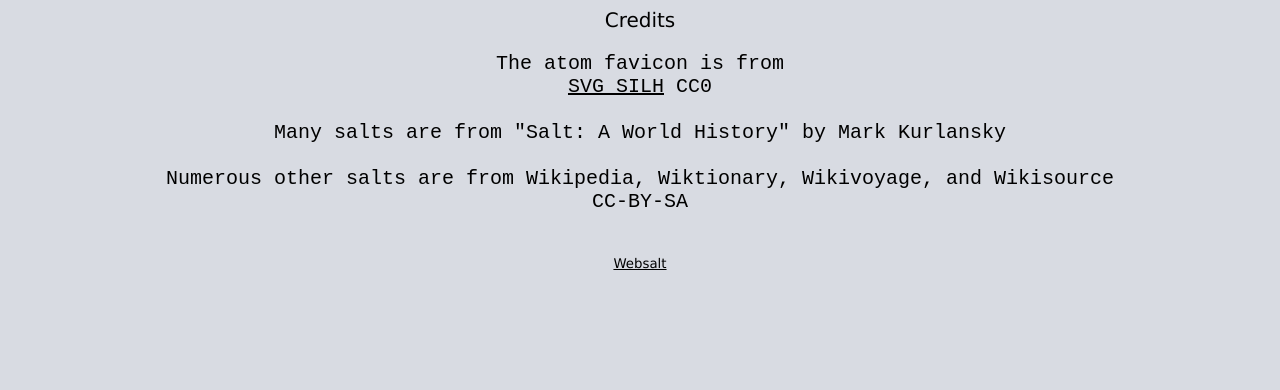
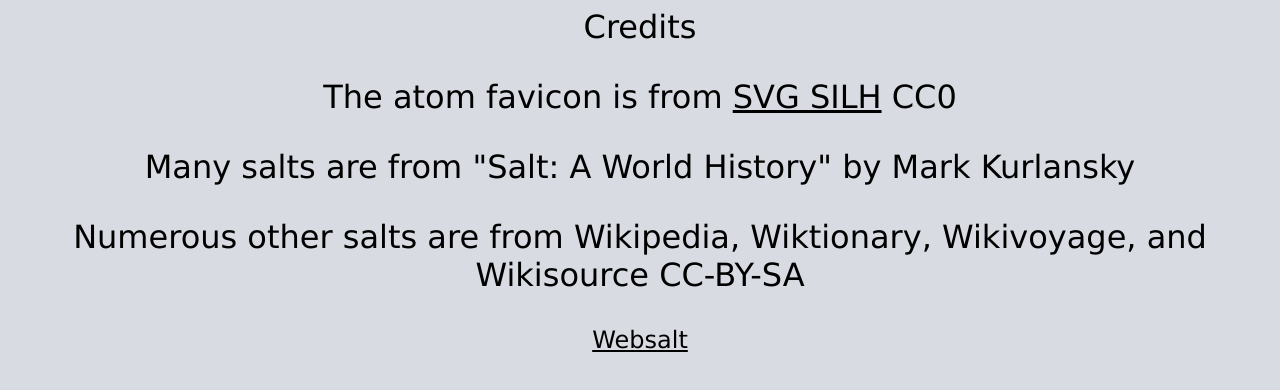
Before and after one commit to websalt/websalt.github.io, a plain HTML site: page credits.html in a window 1280 px wide. Drawn offline with Linux system fonts and the light colour scheme.

Commit message:
Make some style changes

```diff
--- a/credits.html
+++ b/credits.html
@@ -6,37 +6,27 @@
 <head>
   <title>Websalt</title>
   <link rel="icon" href="favicon.svg">
+  <link rel="stylesheet" type="text/css" href="style.css">
 </head>
 <body>
   <div id="main">
-    Credits
-    <pre>
+Credits
+<p>
 The atom favicon is from
 <a href=https://svgsilh.com/9e9e9e/image/296747.html style= "color: #000000">SVG SILH</a> CC0
-
+</p>
+<p>
 Many salts are from "Salt: A World History" by Mark Kurlansky
-
+</p>
+<p>
 Numerous other salts are from Wikipedia, Wiktionary, Wikivoyage, and Wikisource
 CC-BY-SA
-    </pre>
+<p>
   </div>
-  <style type="text/css" media="screen">
-    body, html {
-    background-color: #D8DBE2;
-    font-family: Verdana, sans-serif;
-    font-size: 15pt;
-    text-align: center;
-    }
-    footer, html {
-    font-family: Verdana, sans-serif;
-    font-size: 10pt;
-    text-align: center;
-    }
-  </style>
   <footer>
     <p>
-<a href=index.html style= "color: #000000">Websalt</a>
+      <a href=index.html style= "color: #000000">Websalt</a>
     </p>
-</footer>
+  </footer>
 </body>
 </html>
--- /dev/null
+++ b/style.css
@@ -0,0 +1,11 @@
+body, html {
+    background-color: #D8DBE2;
+    font-family: Verdana, sans-serif;
+    font-size: 4vh;
+    text-align: center;
+}
+footer, html {
+    font-family: Verdana, sans-serif;
+    font-size: 3vh;
+    text-align: center;
+}
```
Also changed, not shown: count.html (+5 -14 lines), index.html (+2 -14 lines), salt.html (+7 -15 lines).
